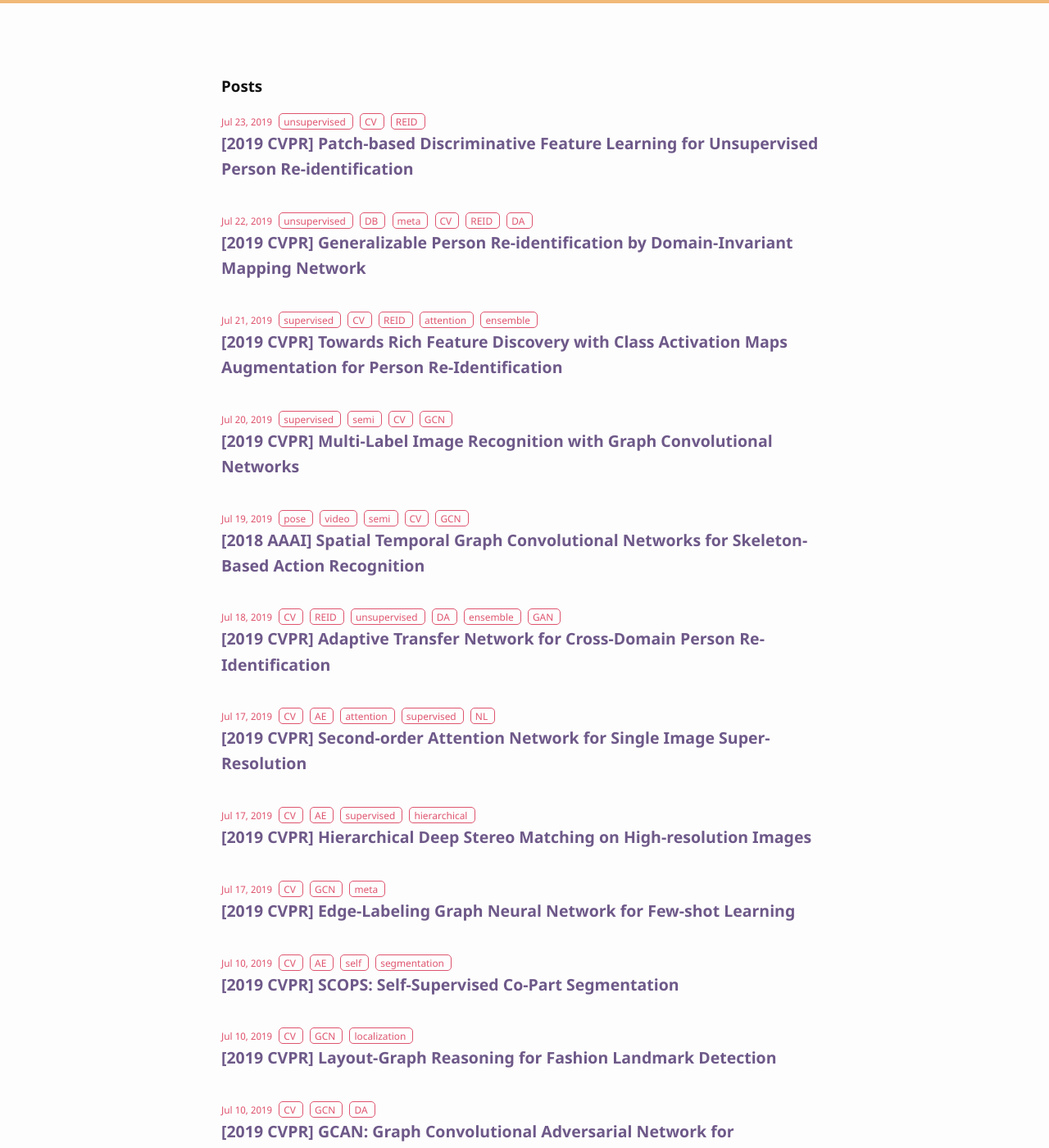
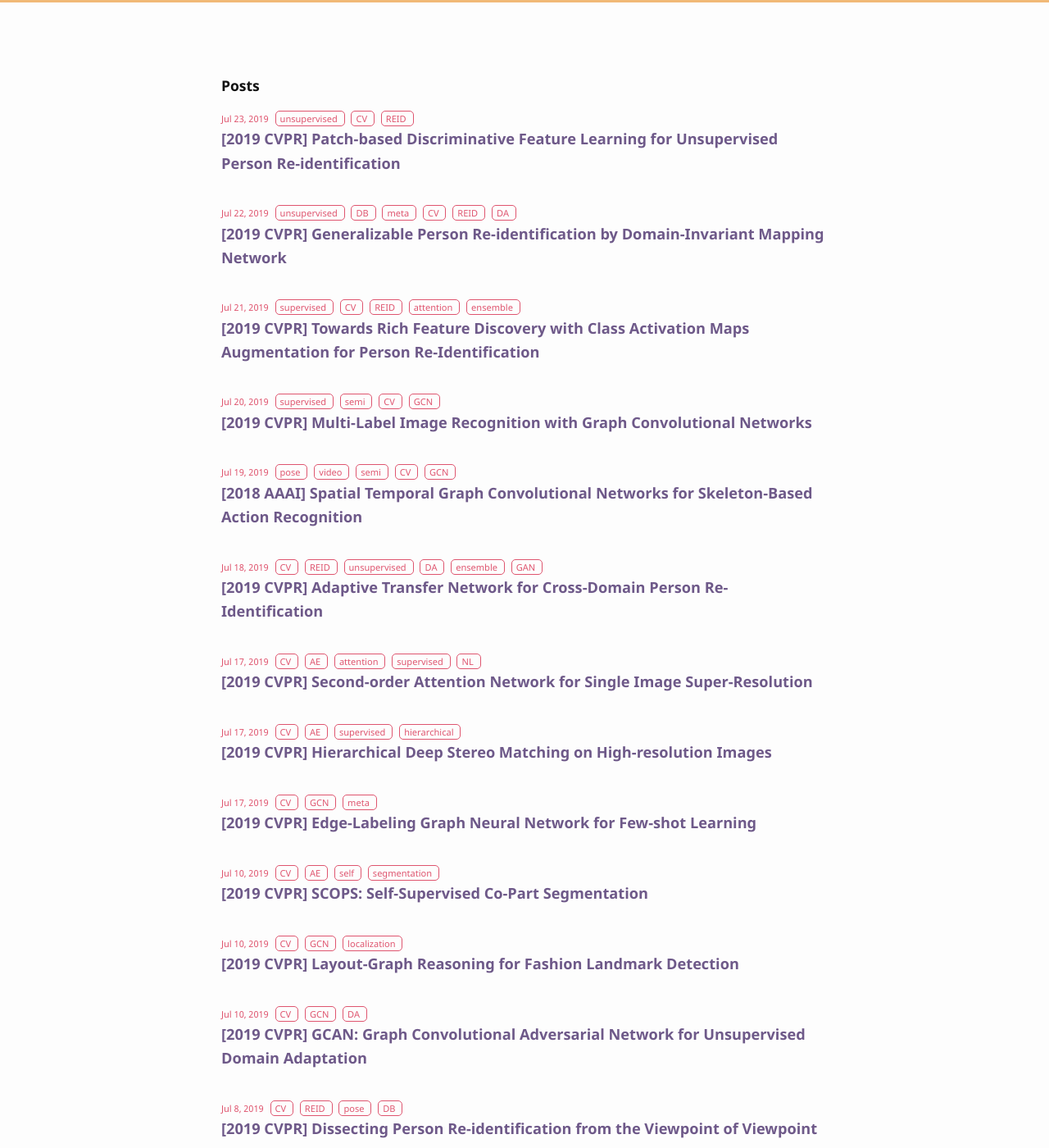
Before and after one commit to bismex/bismex.github.io, a Jekyll site: the page built from index.html, in a window 1280 px wide and 1400 px high. Shown: the whole window at 82% size. Built offline with Jekyll 4.4.1, drawn with Linux system fonts in a browser that asks for light colours.

Commit message:
Update main.scss

```diff
--- a/_sass/main.scss
+++ b/_sass/main.scss
@@ -5,9 +5,9 @@
 
 // Define defaults for each variable.
 $base-font-family: "Noto Sans", "Helvetica Neue", Helvetica, Arial, sans-serif !default;
-$base-font-size:   15px !default;
+$base-font-size:   14px !default;
 $base-font-weight: 400 !default;
-$small-font-size:  14px !default;
+$small-font-size:  13px !default;
 $base-line-height: 1.60 !default;
 
 $spacing-unit:     30px !default;
```
